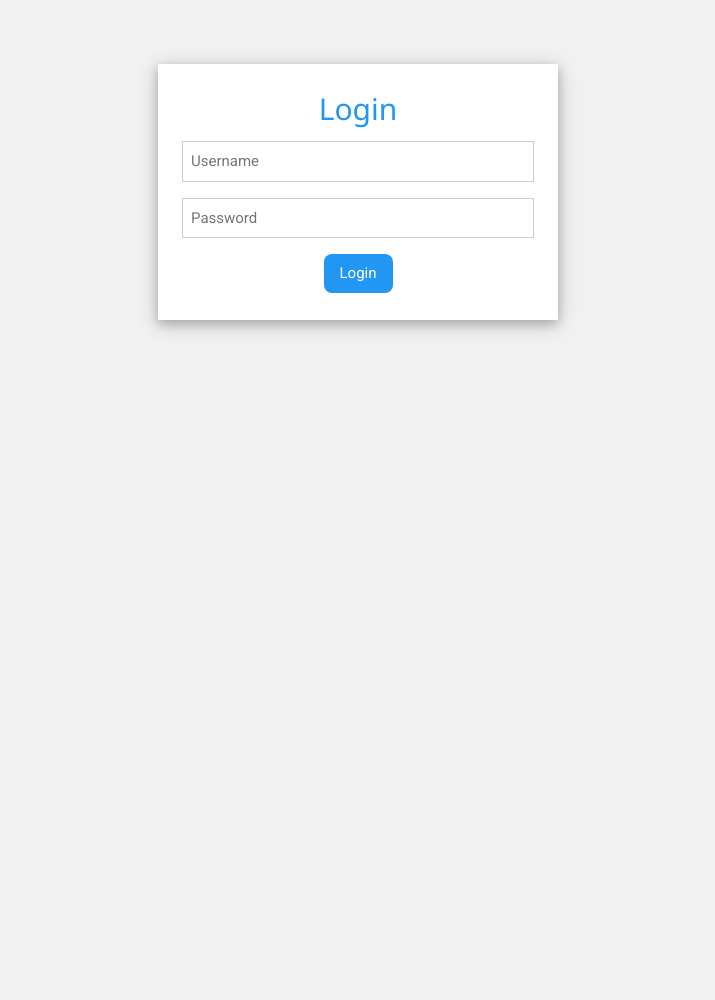
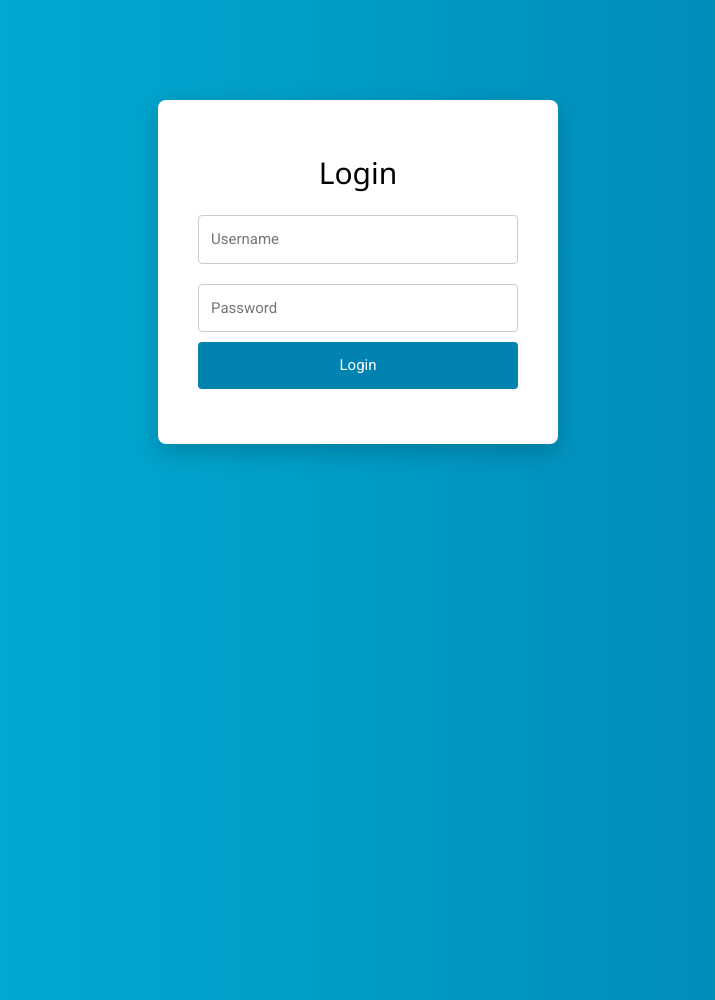
Before and after one commit to PrinceKSK6/princeksk6.github.io, a Jekyll site: the page appy/index.html, which Jekyll copies as it is, in a window 1280 px wide. Shown: the whole page, without its empty margins (282-997 px from the left). Built offline with Jekyll 4.4.1, drawn with Linux system fonts in a browser that asks for light colours; comment, search, counter and statistics services are not loaded; before the commit the page ends 900 px from its top, so only the background shows below that.

Commit message:
Update index.html

```diff
--- a/appy/index.html
+++ b/appy/index.html
@@ -1,29 +1,70 @@
-<!-- index.html -->
 <!DOCTYPE html>
 <html>
   <head>
-  <title>Driver Manager Login</title>
+    <title>Login</title>
     <meta name="viewport" content="width=device-width, initial-scale=1">
-  <link rel="stylesheet" href="https://www.w3schools.com/w3css/4/w3.css">
-  <link rel="stylesheet" href="https://fonts.googleapis.com/css?family=Roboto">
-  <link rel="stylesheet" href="styles.css">
     <script src="https://www.gstatic.com/firebasejs/9.22.2/firebase-app-compat.js"></script>
     <script src="https://www.gstatic.com/firebasejs/9.22.2/firebase-auth-compat.js"></script>
     <script src="https://www.gstatic.com/firebasejs/9.22.2/firebase-firestore-compat.js"></script>
-  <script src="firebase-config.js"></script>
+    <script src="./firebase-config.js"></script>
+
+    <link rel="stylesheet" href="https://www.w3schools.com/w3css/4/w3.css">
+    <link rel="stylesheet" href="https://fonts.googleapis.com/css?family=Roboto">
+    <style>
+      body {
+        font-family: 'Roboto', sans-serif;
+        background: linear-gradient(to right, #00b4db, #0083b0);
+        height: 100vh;
+        margin: 0;
+      }
+      .login-box {
+        max-width: 400px;
+        margin: auto;
+        padding: 40px;
+        background-color: white;
+        margin-top: 100px;
+        border-radius: 8px;
+        box-shadow: 0 8px 24px rgba(0,0,0,0.2);
+        animation: fadeIn 1s ease-in;
+      }
+      input[type="text"], input[type="password"] {
+        width: 100%;
+        padding: 12px;
+        margin: 10px 0;
+        border: 1px solid #ccc;
+        border-radius: 4px;
+      }
+      button {
+        width: 100%;
+        padding: 12px;
+        background-color: #0083b0;
+        color: white;
+        border: none;
+        border-radius: 4px;
+        cursor: pointer;
+      }
+      button:hover {
+        background-color: #005f73;
+      }
+      #error {
+        color: red;
+        margin-top: 10px;
+      }
+      @keyframes fadeIn {
+        from {opacity: 0; transform: translateY(-20px);}
+        to {opacity: 1; transform: translateY(0);}
+      }
+    </style>
   </head>
-<body class="w3-light-grey fade-in">
-
-<div class="w3-container w3-padding-64 w3-center">
-  <div class="w3-card-4 w3-white w3-padding-large w3-animate-top" style="max-width: 400px; margin:auto;">
-    <h2 class="w3-text-blue">Login</h2>
-    <input class="w3-input w3-margin-bottom w3-border" type="text" id="username" placeholder="Username">
-    <input class="w3-input w3-margin-bottom w3-border" type="password" id="password" placeholder="Password">
-    <button class="w3-button w3-blue w3-round-large w3-hover-indigo" onclick="login()">Login</button>
-    <p id="error" class="w3-text-red"></p>
-  </div>
+  <body>
+    <div class="w3-container login-box w3-animate-opacity">
+      <h2 class="w3-center">Login</h2>
+      <input type="text" id="username" placeholder="Username">
+      <input type="password" id="password" placeholder="Password">
+      <button onclick="login()">Login</button>
+      <p id="error"></p>
     </div>
 
-<script src="script.js"></script>
+    <script src="./script.js"></script>
   </body>
 </html>
```
Lines whose indentation alone changed are shown as unchanged.
